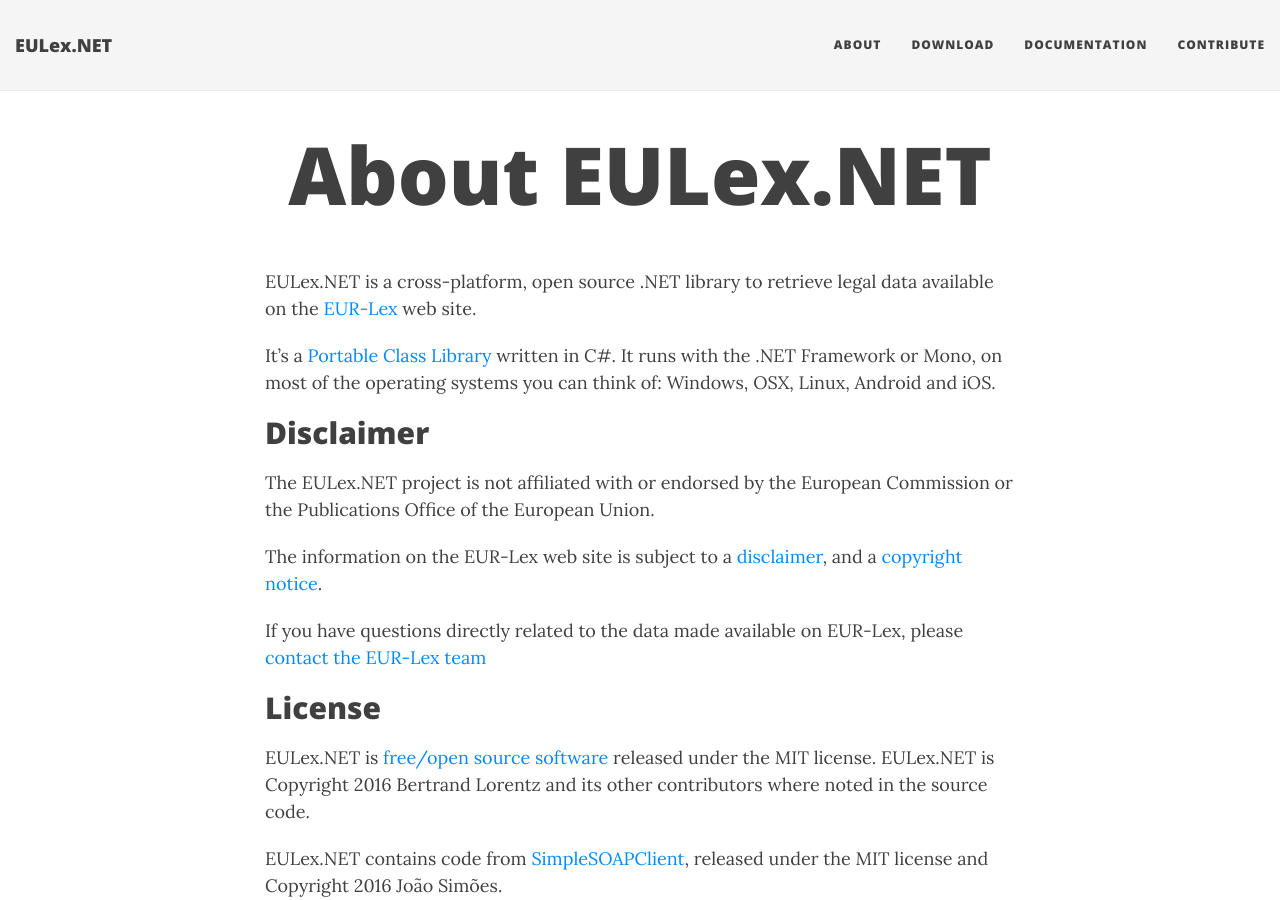
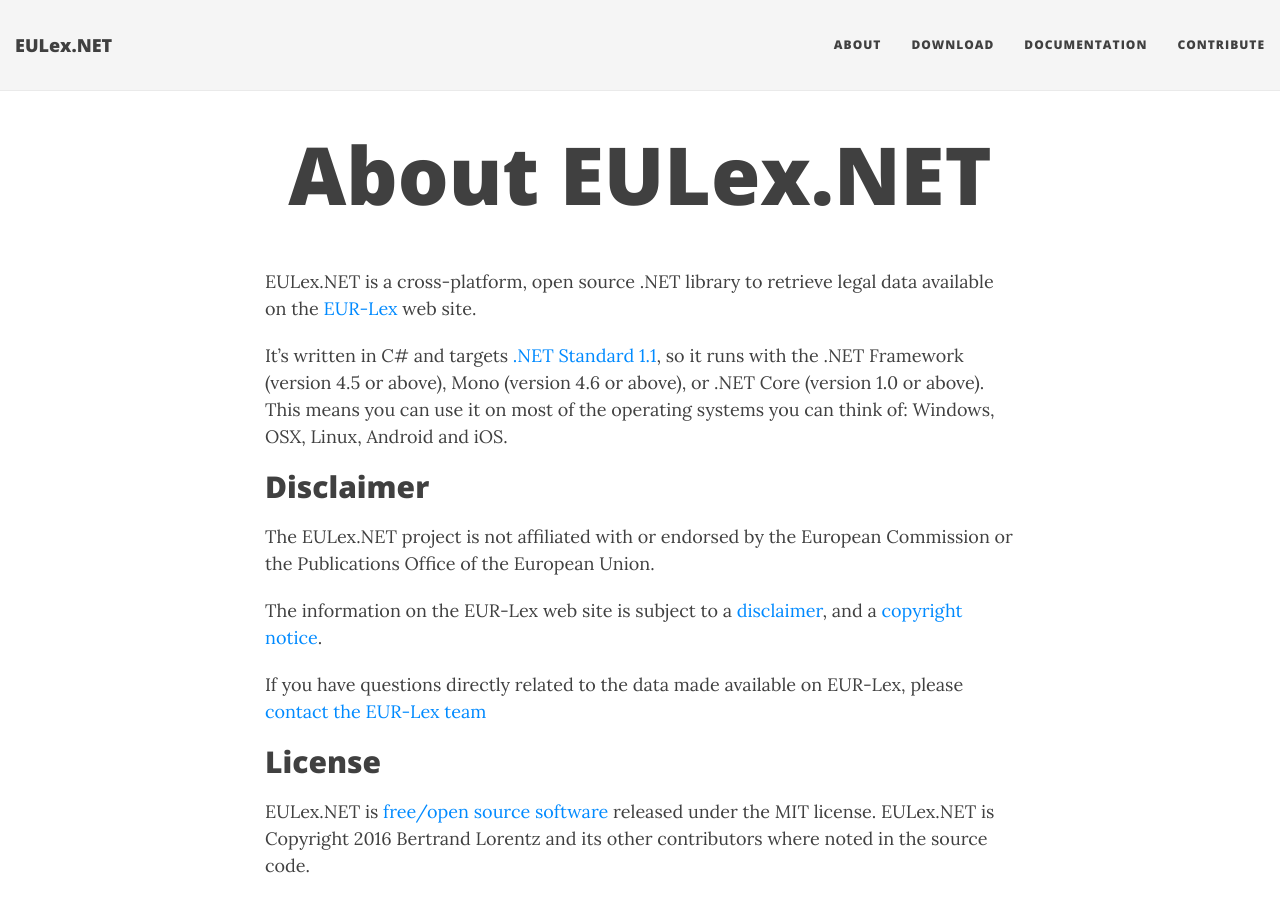
Before and after one commit to EULexNET/EULexNET.github.io, a Jekyll site: the page built from about/index.md, in a window 1280 px wide and 900 px high. Built offline with Jekyll 4.4.1, drawn with Linux system fonts in a browser that asks for light colours; nearby versions of some CDN libraries.

Commit message:
about: Update supported platforms dsecription for .NET Standard

```diff
--- a/about/index.md
+++ b/about/index.md
@@ -5,7 +5,7 @@
 
 EULex.NET is a cross-platform, open source .NET library to retrieve legal data available on the [EUR-Lex](http://eur-lex.europa.eu) web site.
 
-It's a [Portable Class Library](https://developer.xamarin.com/guides/cross-platform/application_fundamentals/pcl/introduction_to_portable_class_libraries/) written in C#. It runs with the .NET Framework or Mono, on most of the operating systems you can think of: Windows, OSX, Linux, Android and iOS.
+It's written in C# and targets [.NET Standard 1.1](https://docs.microsoft.com/en-us/dotnet/standard/net-standard), so it runs with the .NET Framework (version 4.5 or above), Mono (version 4.6 or above), or .NET Core (version 1.0 or above). This means you can use it on most of the operating systems you can think of: Windows, OSX, Linux, Android and iOS.
 
 ## Disclaimer
 
```
